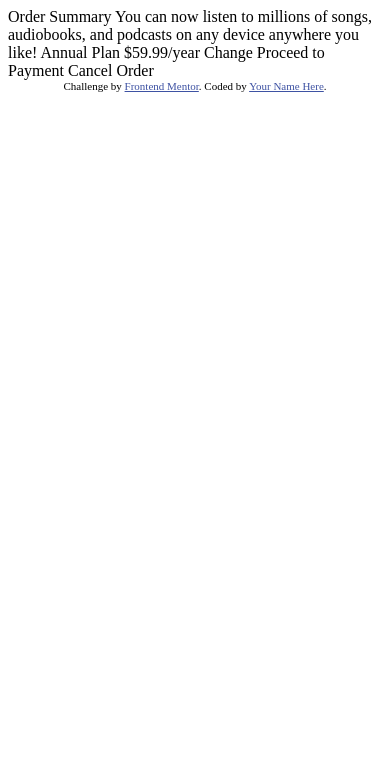
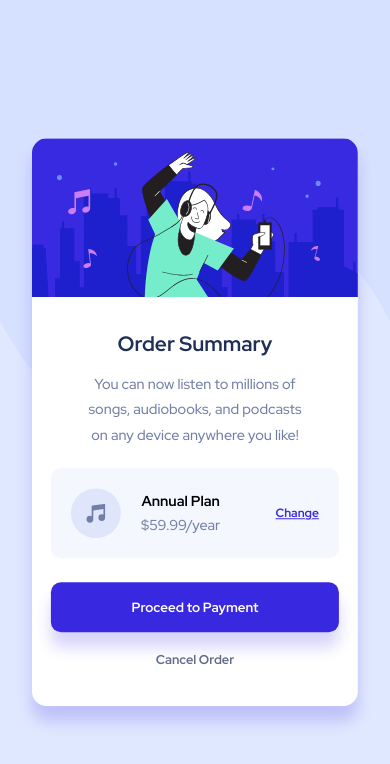
Before and after one commit to Dbean87/Order-summary-component, a plain HTML site: page index.html in a window 390 px wide. Drawn offline with Linux system fonts and the light colour scheme.

Commit message:
completed challenge
completed mobile and desktop of Frontend mentor Order summary component

```diff
--- a/index.html
+++ b/index.html
@@ -5,6 +5,10 @@
   <meta name="viewport" content="width=device-width, initial-scale=1.0"> <!-- displays site properly based on user's device -->
 
   <link rel="icon" type="image/png" sizes="32x32" href="./images/favicon-32x32.png">
+  <link rel="preconnect" href="https://fonts.googleapis.com">
+  <link rel="preconnect" href="https://fonts.gstatic.com" crossorigin>
+  <link href="https://fonts.googleapis.com/css2?family=Red+Hat+Display:wght@500;700;900&display=swap" rel="stylesheet">
+  <link rel="stylesheet" href="style.css">
 
   <title>Frontend Mentor | Order summary card</title>
 
@@ -16,22 +20,41 @@
 </head>
 <body>
 
-  Order Summary
+  <img class = "background" src="/images/pattern-background-desktop.svg" alt="pattern-background-desktop">
 
-  You can now listen to millions of songs, audiobooks, and podcasts on any
-  device anywhere you like!
+  <div class="card-container">
+    <div class="card">
+        <div class= "container" >
 
-  Annual Plan
-  $59.99/year
+          <h1>Order Summary</h1>
+          <p>You can now listen to millions of songs, audiobooks, and podcasts on any
+          device anywhere you like!</p>
 
-  Change
+          <div class = "flex-box">
+            <div class ="music-icon">
+              <img class = "music-icon"src="/images/icon-music.svg" alt="music icon">
+            </div>
+            <div class="pricing">
+              <h2>Annual Plan </h2>
+              <span>$59.99/year</span>
+            </div>
+            <a href="/">Change</a>
+          </div>
+          <a class ="payment" href="/"><button>Proceed to Payment</button></a>
+          <a href="/" class="cancel">Cancel Order</a>
+        </div>
+    </div>
+  </div>
 
-  Proceed to Payment
-  Cancel Order
 
-  <div class="attribution">
+
+
+  <!-- Proceed to Payment
+  Cancel Order -->
+
+  <!-- <div class="attribution">
     Challenge by <a href="https://www.frontendmentor.io?ref=challenge" target="_blank">Frontend Mentor</a>.
-    Coded by <a href="#">Your Name Here</a>.
-  </div>
+    Coded by <a href="#">Darrell Bean</a>.
+  </div> -->
 </body>
 </html>
--- /dev/null
+++ b/style.css
@@ -0,0 +1,200 @@
+:root {
+  /* Primary  */
+  --paleBlue: hsl(225, 100%, 94%);
+  --brightBlue: rgb(56, 41, 224);
+
+  /* Neutral */
+
+  --VPaleBlue: hsl(225, 100%, 98%);
+  --desatBlue: hsl(224, 23%, 55%);
+  --darkBlue: rgb(31, 47, 86);
+  --white: hsl(255, 100%, 100%);
+}
+
+html {
+  box-sizing: border-box;
+}
+
+*,
+*::before,
+*::after {
+  box-sizing: inherit;
+}
+
+body {
+  font-family: "Red Hat Display", sans-serif;
+  background-color: var(--paleBlue);
+  /* background-image: url(/images/pattern-background-desktop.svg);
+  background-repeat: no-repeat;
+  background-size: 10%; */
+  margin: 0;
+}
+
+.background {
+  position: absolute;
+  z-index: -1;
+  width: 100%;
+  height: 50%;
+  top: -2%;
+}
+
+.card {
+  position: absolute;
+  top: 50%;
+  left: 50%;
+  transform: translate(-50%, -50%);
+  width: 450px;
+  height: 700px;
+  border-radius: 15px;
+  padding: 3rem;
+  background-color: var(--white);
+  background-image: url(/images/illustration-hero.svg);
+  background-repeat: no-repeat;
+  background-position: center top;
+  background-size: 100%;
+  box-shadow: 0 15px 15px rgba(56, 41, 224, 0.2);
+}
+
+.card .container {
+  position: relative;
+  text-align: center;
+  top: 33%;
+  height: 66%;
+}
+
+.card h1 {
+  font-size: 1.8rem;
+  color: var(--darkBlue);
+}
+
+.card p {
+  font-size: 1rem;
+  margin: auto;
+  font-weight: 400;
+  color: var(--desatBlue);
+  padding-left: 1.75rem;
+  padding-right: 1.75rem;
+  line-height: 1.6rem;
+  margin-bottom: 1.25rem;
+}
+.card .container h2 {
+  font-size: 1rem;
+  margin: 0;
+  padding: 0;
+}
+
+.card .flex-box {
+  display: flex;
+  justify-content: flex-start;
+  align-items: center;
+  background-color: var(--VPaleBlue);
+  border-radius: 10px;
+  padding: 1.25rem;
+  margin-bottom: 1.5rem;
+}
+
+.music-icon {
+  display: flex;
+  width: 3.125rem;
+  text-align: left;
+  padding: 0;
+  margin: 0;
+  justify-content: center;
+  align-items: center;
+}
+
+.pricing {
+  display: inline-block;
+  line-height: 1.5rem;
+  margin-left: 1.25rem;
+}
+
+.pricing span {
+  font-size: 1rem;
+  margin: 0;
+  padding: 0;
+  color: var(--desatBlue);
+  font-weight: 400;
+}
+
+.flex-box a {
+  font-size: 0.75rem;
+  color: var(--brightBlue);
+  margin-left: auto;
+  font-weight: 600;
+}
+.flex-box a:hover {
+  text-decoration: none;
+  opacity: 0.8;
+}
+
+.container button {
+  height: 3.125rem;
+  width: 100%;
+  margin-bottom: 2rem;
+  background-color: var(--brightBlue);
+  color: var(--white);
+  font-weight: 700;
+  border-radius: 10px;
+  border: none;
+  box-shadow: 0 15px 15px rgba(56, 41, 224, 0.2);
+  font-family: "Red Hat Display", sans-serif;
+  transition: opacity 0.2s ease-in-out;
+}
+
+.container button:hover {
+  cursor: pointer;
+  opacity: 0.8;
+}
+
+.container .cancel {
+  text-decoration: none;
+  font-family: "Red Hat Display", sans-serif;
+  font-size: 0.8rem;
+  font-weight: 700;
+  color: var(--darkBlue);
+  opacity: 0.7;
+}
+
+.container .cancel:hover {
+  opacity: 1;
+}
+
+@media only screen and (max-width: 500px) {
+  .card {
+    height: 567.5px;
+    width: 326.2px;
+    padding: 1.2rem;
+  }
+
+  .flex-box {
+    padding: 1rem;
+  }
+
+  .container button {
+    margin-bottom: 1rem;
+  }
+
+  .card h1 {
+    font-size: 1.3rem;
+  }
+
+  .card .container {
+    top: 30%;
+  }
+
+  .card .container h2 {
+    font-size: 0.9rem;
+  }
+
+  .pricing span {
+    font-size: 0.9rem;
+  }
+  .container p {
+    font-size: 0.9rem;
+  }
+
+  .container .cancel {
+    font-weight: 700;
+  }
+}
```
